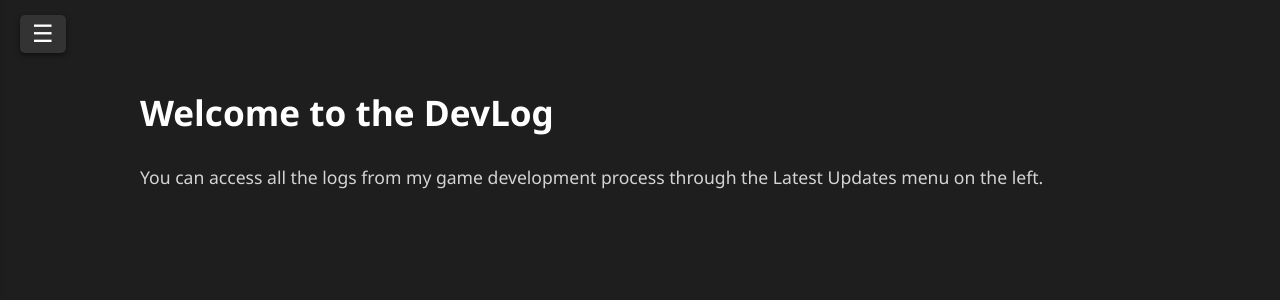
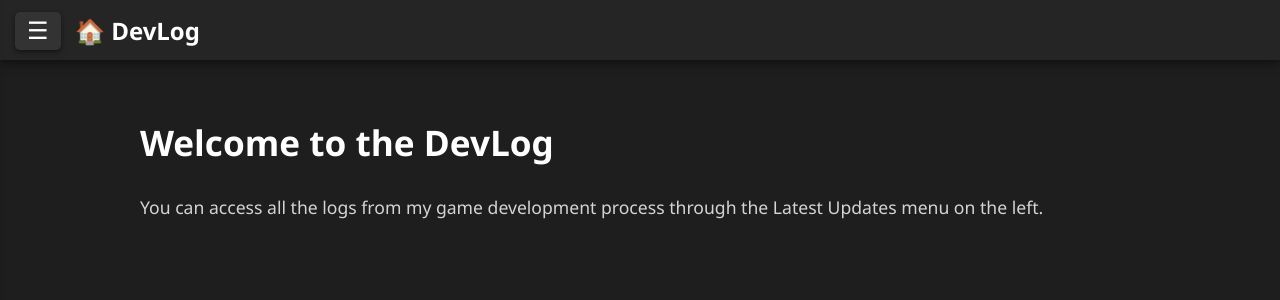
Before and after one commit to AnilAtaCevik/AnilAtaCevik.github.io, a Jekyll site: the page built from index.md, in a window 1280 px wide. Shown: the top 300 px of the page. Built offline with Jekyll 4.4.1, drawn with Linux system fonts in a browser that asks for light colours; our own code applies the rules of GitHub Pages for plain Markdown files.

Commit message:
Refactor sidebar and add top bar for navigation

```diff
--- a/_layouts/default.html
+++ b/_layouts/default.html
@@ -13,11 +13,11 @@
             color: #d4d4d4;
         }
 
-        /* Her zaman en üstte duran Menü Butonu */
+        /* Her zaman en üstte duran Menü Butonu (Katman: 1001) */
         .toggle-btn {
-            position: fixed; /* Sayfa kaydırılsa bile ekranda sabit kalır */
-            top: 15px;
-            left: 20px;
+            position: fixed;
+            top: 12px;
+            left: 15px;
             background-color: #333333;
             color: #ffffff;
             border: none;
@@ -25,32 +25,69 @@
             cursor: pointer;
             padding: 5px 12px;
             border-radius: 5px;
-            z-index: 1001; /* Menüden (1000) daha yüksek bir değer, böylece asla altında kalmaz */
+            z-index: 1001; /* En üst katman */
             transition: background-color 0.2s;
             box-shadow: 0 2px 5px rgba(0,0,0,0.5);
         }
 
-        .toggle-btn:hover {
+        /* Sadece fare olan cihazlarda hover çalışsın (Mobilde takılı kalma çözümü) */
+        @media (hover: hover) {
+            .toggle-btn:hover {
+                background-color: #4daafc;
+            }
+        }
+
+        /* Dokunma anında geri bildirim versin */
+        .toggle-btn:active {
             background-color: #4daafc;
         }
 
-        /* Sol Bar (Artık tüm cihazlarda yazının üstüne çıkacak) */
+        /* YENİ: Üst Bar (Katman: 999 - Yan barın altında kalır) */
+        .top-bar {
+            position: fixed;
+            top: 0;
+            left: 0;
+            width: 100%;
+            height: 60px;
+            background-color: #252526;
+            box-shadow: 0 2px 10px rgba(0,0,0,0.6);
+            z-index: 999;
+            display: flex;
+            align-items: center;
+            padding-left: 75px; /* Menü butonunun arkasında yazının kaybolmaması için boşluk */
+            box-sizing: border-box;
+        }
+
+        /* Üst Bardaki Ana Sayfa Linki */
+        .top-bar-title {
+            font-size: 1.5em;
+            font-weight: bold;
+            color: #ffffff;
+            text-decoration: none;
+            transition: color 0.2s;
+        }
+
+        .top-bar-title:hover {
+            color: #4daafc;
+        }
+
+        /* Sol Bar (Katman: 1000 - Üst barın üstünde, butonun altında) */
         .sidebar {
-            position: fixed; /* Sayfayı ittirmez, üst katmanda durur */
+            position: fixed;
             top: 0;
-            left: -280px; /* Başlangıçta ekranın solunda tamamen saklı */
+            left: -280px;
             width: 260px;
             height: 100vh;
             background-color: #252526;
-            box-shadow: 4px 0 15px rgba(0,0,0,0.6);
-            transition: left 0.3s ease; /* Kayma animasyonu */
+            box-shadow: 4px 0 15px rgba(0,0,0,0.8);
+            transition: left 0.3s ease;
             z-index: 1000;
             overflow-y: auto;
-            padding-top: 70px; /* İçerik butonun altında kalmasın diye üstten boşluk */
+            padding-top: 80px; /* Üst bar ve butonun altında içerik ezilmesin diye */
         }
 
         .sidebar.open {
-            left: 0; /* Butona basılınca ekrana girer */
+            left: 0;
         }
 
         .sidebar-content {
@@ -59,17 +96,15 @@
 
         /* Ana İçerik Alanı */
         .main-area {
-            padding: 60px 8% 40px 8%; /* En üstte menü butonu için boşluk bırakıyoruz */
+            padding: 90px 8% 40px 8%; /* Üst bar eklendiği için üst boşluğu artırdık */
             line-height: 1.6;
             font-size: 1.1em;
             max-width: 1000px;
-            margin: 0 auto; /* İçeriği ortalar */
+            margin: 0 auto;
         }
 
         /* Link ve Başlık Tasarımları */
-        .home-btn { font-size: 1.8em; font-weight: bold; color: #ffffff; text-decoration: none; margin-bottom: 40px; border-bottom: 2px solid #4daafc; padding-bottom: 10px; display: block; }
-        .home-btn:hover { color: #4daafc; }
-        .sidebar h3 { color: #aaaaaa; font-size: 1em; text-transform: uppercase; letter-spacing: 1px; margin-bottom: 15px; }
+        .sidebar h3 { color: #aaaaaa; font-size: 1em; text-transform: uppercase; letter-spacing: 1px; margin-bottom: 15px; border-bottom: 1px solid #444; padding-bottom: 10px;}
         .sidebar a.log-link { color: #4daafc; text-decoration: none; display: block; margin-bottom: 12px; font-size: 1.05em; }
         .sidebar a.log-link:hover { color: #9cdcfe; text-decoration: underline; }
         .main-area h1, .main-area h2 { color: #ffffff; }
@@ -81,9 +116,12 @@
 
     <button class="toggle-btn" onclick="toggleSidebar()">☰</button>
 
+    <div class="top-bar">
+        <a href="/" class="top-bar-title">🏠 DevLog</a>
+    </div>
+
     <div class="sidebar" id="mySidebar">
         <div class="sidebar-content">
-            <a href="/" class="home-btn">🏠 DevLog</a>
             <h3>Latest Updates</h3>
             {% for post in site.posts %}
                 <a href="{{ post.url }}" class="log-link">➔ {{ post.title }}</a>
```
Also changed, not shown: other parts of _layouts/default.html (+0 -1 lines).
